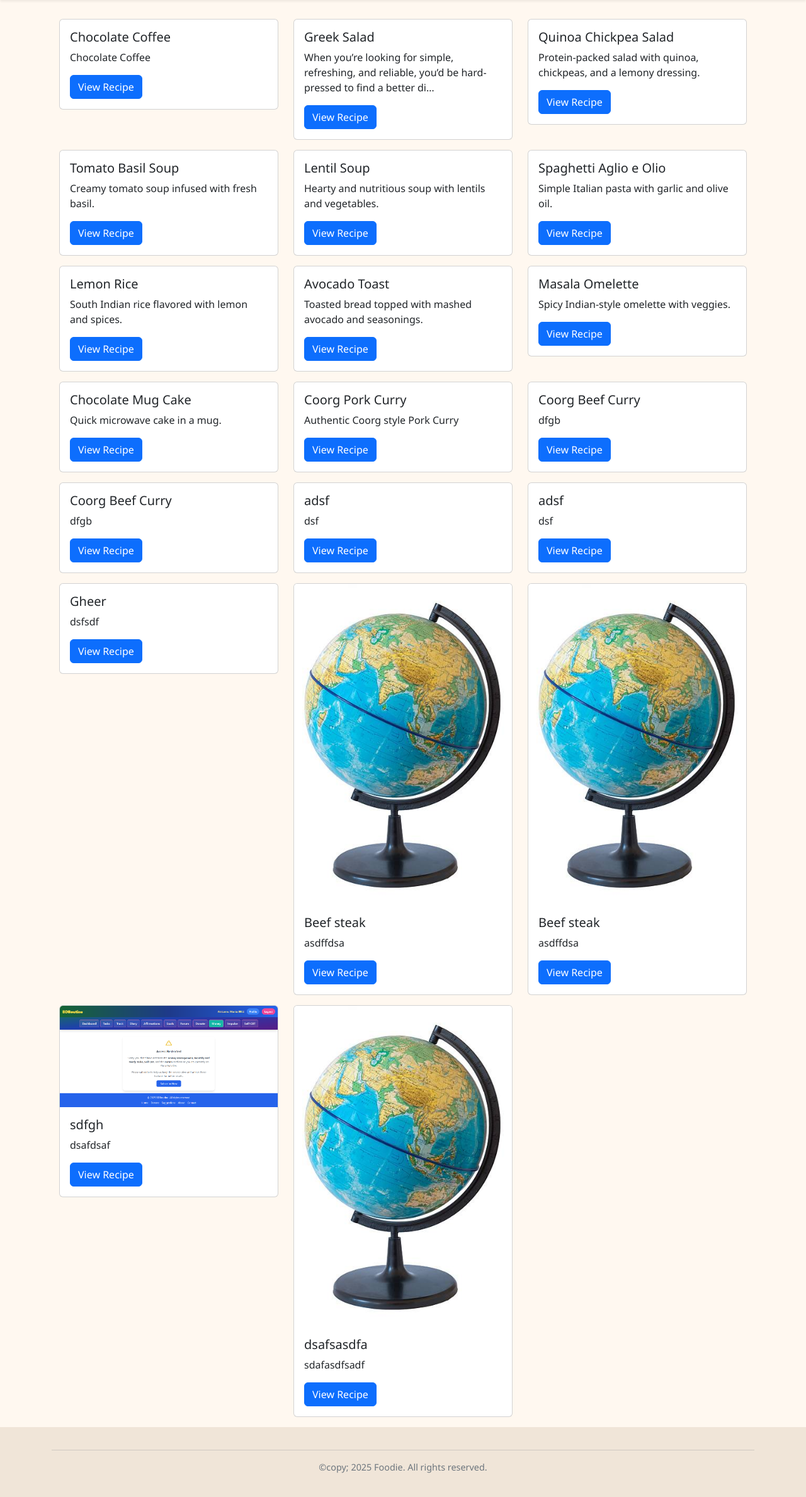
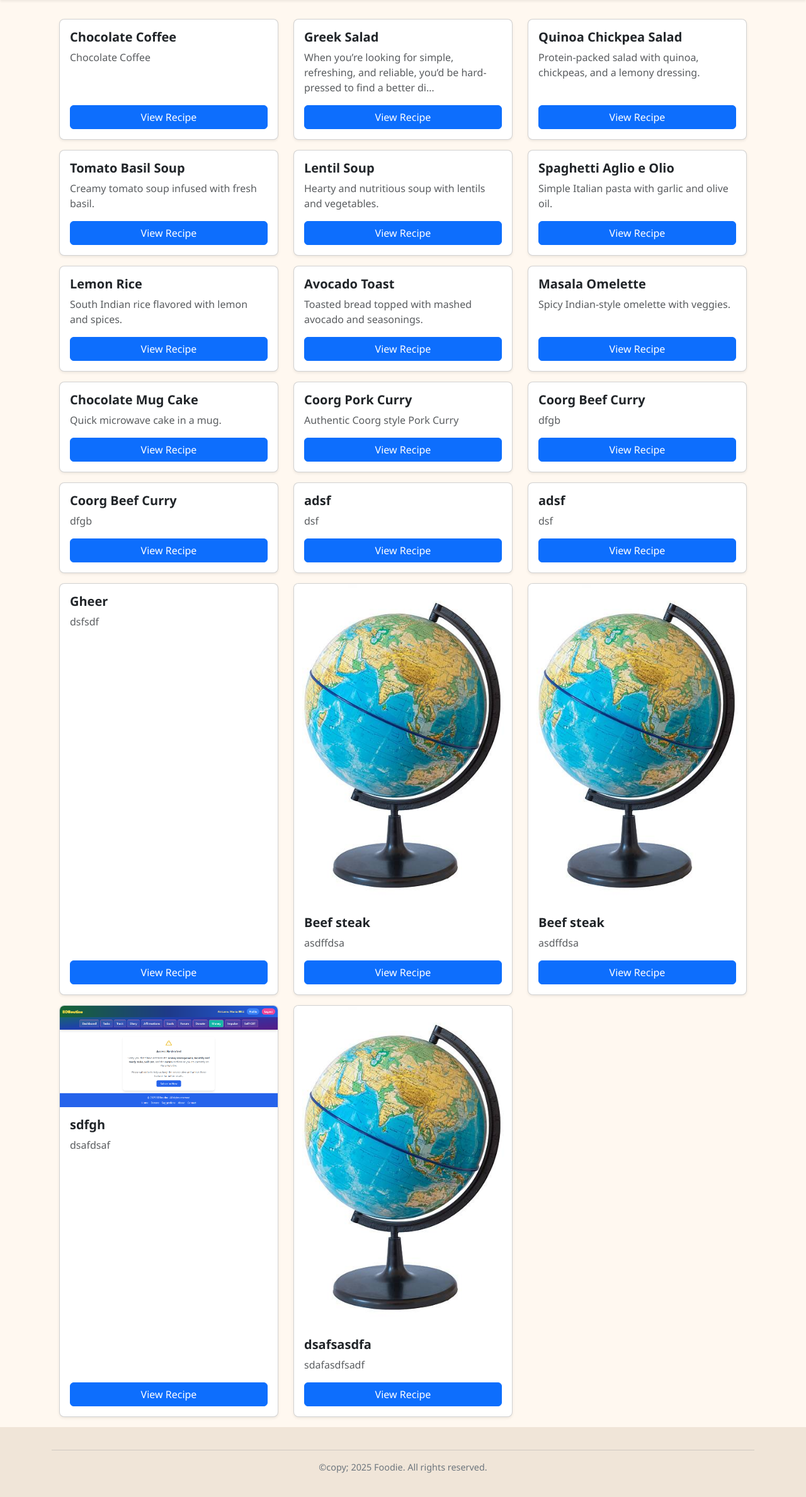
Before and after one commit to Tijo-11/foodie, a Django app: template foodie/recipes/templates/recipes/search_results.html in a window 1280 px wide. Shown: the part 64-2441 px from the top of the page at 63% size. Run offline with Django 5.2, Linux system fonts and the light colour scheme; the template is opened without the code that fills it: values that come from a table or form of the project are taken from there, others are empty; data comes from the database, SQL or seed files in the repository; some libraries are stand-ins or nearby versions.

Commit message:
Card components styled for uniformity

```diff
--- a/foodie/recipes/templates/recipes/search_results.html
+++ b/foodie/recipes/templates/recipes/search_results.html
@@ -4,21 +4,32 @@
   <div class="row">
     {% for recipe in results %}
     <div class="col-md-4 mb-3">
-      <div class="card">
+      <div
+        class="card h-100 shadow-sm"
+        style="border-radius: 8px; overflow: hidden"
+      >
         {% if recipe.image %}
         <img
           src="{{ recipe.image.url }}"
-          class="card-img-top"
+          class="card-img-top img-fluid"
           alt="{{ recipe.name }}"
-        />{% endif %}
-        <div class="card-body">
-          <h5 class="card-title">{{ recipe.name }}</h5>
-          <p class="card-text">{{ recipe.description|truncatechars:100 }}</p>
+          style="width: 100%; height: auto"
+        />
+        {% endif %}
+        <div class="card-body d-flex flex-column">
+          <h5 class="card-title text-truncate" style="font-weight: 600">
+            {{ recipe.name }}
+          </h5>
+          <p class="card-text text-muted" style="flex-grow: 1">
+            {{ recipe.description|truncatechars:100 }}
+          </p>
           <a
             href="{% url 'recipes:recipe_detail' recipe.id %}"
-            class="btn btn-primary"
-            >View Recipe</a
+            class="btn btn-primary mt-auto"
+            style="width: 100%"
           >
+            View Recipe
+          </a>
         </div>
       </div>
     </div>
```
